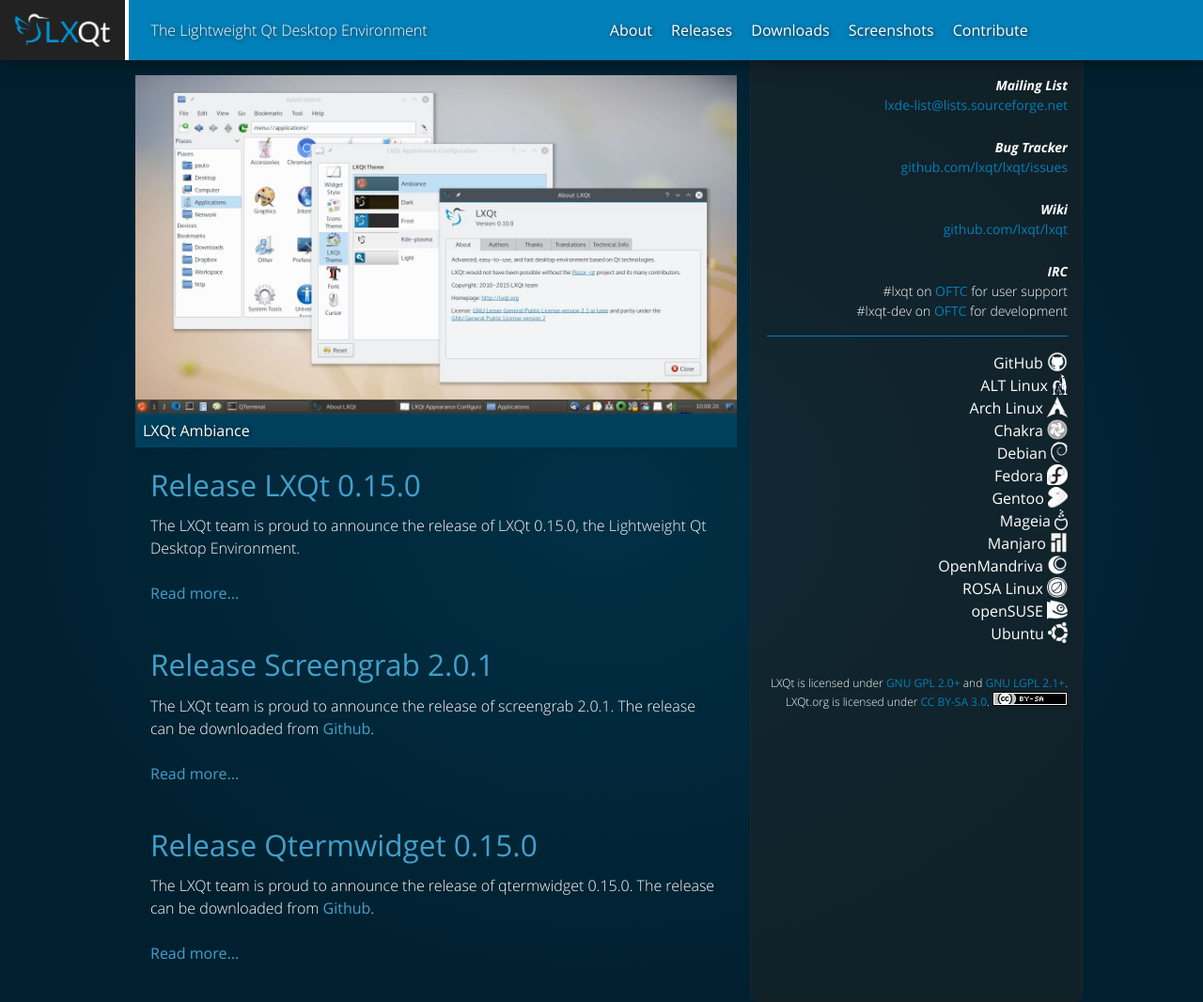
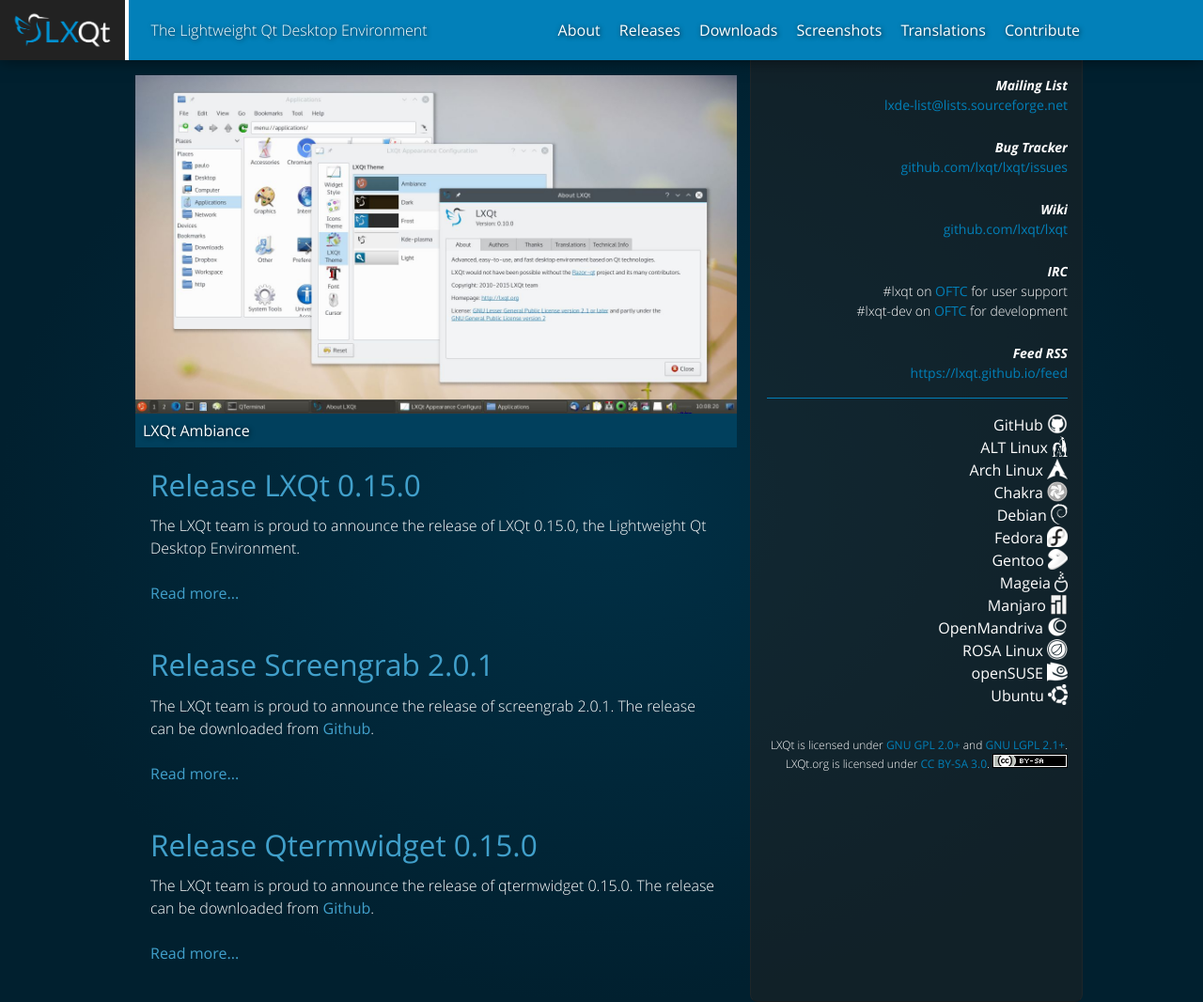
Before and after one commit to lxqt/lxqt.github.io, a Jekyll site: the page built from index.html, in a window 1280 px wide. Shown: the whole page at 94% size. Built offline with Jekyll 4.4.1, drawn with Linux system fonts in a browser that asks for light colours.

Commit message:
Restored link to weblate, added feed RSS url

```diff
--- a/_includes/links.html
+++ b/_includes/links.html
@@ -52,6 +52,12 @@
                 <dd>
                     <p>#lxqt-dev on <a href="http://www.oftc.net/">OFTC</a> for development</p>
                 </dd>
+                <dt>
+                    <p>Feed RSS</p>
+                </dt>
+                <dd>
+                    <p><a href="https://lxqt.github.io/feed">https://lxqt.github.io/feed</a></p>
+                </dd>
             </dl>
         </main>
         <footer></footer>
--- a/_layouts/default.html
+++ b/_layouts/default.html
@@ -40,7 +40,7 @@
                             <li><p><a href="/releases/">Releases</a></p></li>
                             <li><p><a href="/downloads/">Downloads</a></p></li>
                             <li><p><a href="/screenshots/">Screenshots</a></p></li>
-                            <!--<li><p><a href="https://weblate.lxqt.org">Translations</a></p></li>-->
+                            <li><p><a href="https://translate.lxqt-project.org">Translations</a></p></li>
                             <li><p><a href="https://github.com/lxqt/lxqt/blob/master/CONTRIBUTING.md">Contribute</a></p></li>
                         </ul>
                     </main>
```
